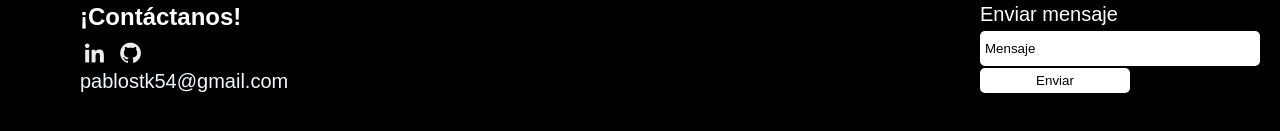
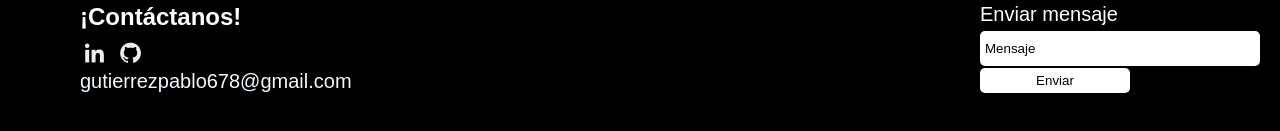
Before and after one commit to pablogutierrezz/anime, a plain HTML site: page index.html in a window 1280 px wide. Shown: the part 4119-4250 px from the top of the page. Drawn offline with nearby package versions, Linux system fonts and the light colour scheme.

Commit message:
Update index.html

```diff
--- a/index.html
+++ b/index.html
@@ -223,7 +223,7 @@
                         </a>
                     </div>
                     <div class="correo-footer">
-                        <p class="social-media">pablostk54@gmail.com</p>
+                        <p class="social-media">gutierrezpablo678@gmail.com</p>
                     </div>
                 </div>
             </div>
```
